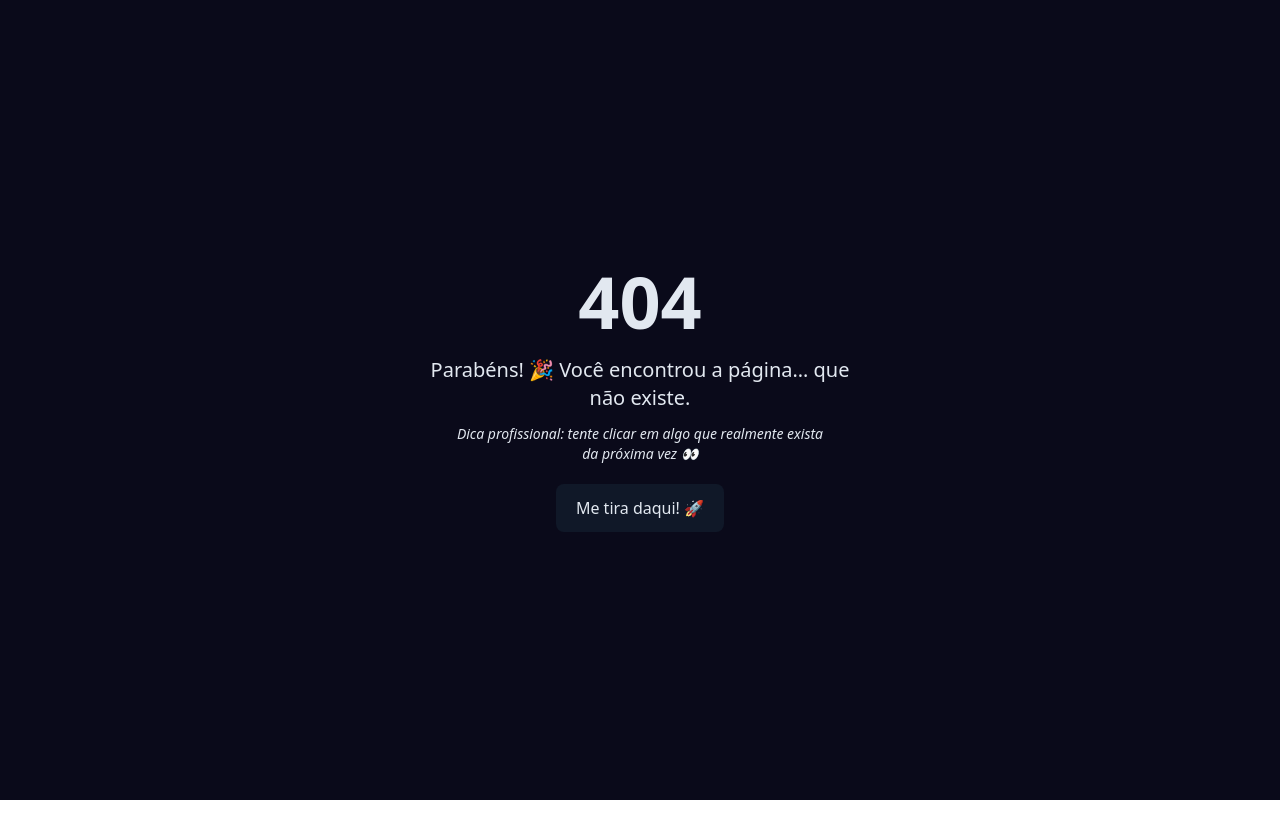
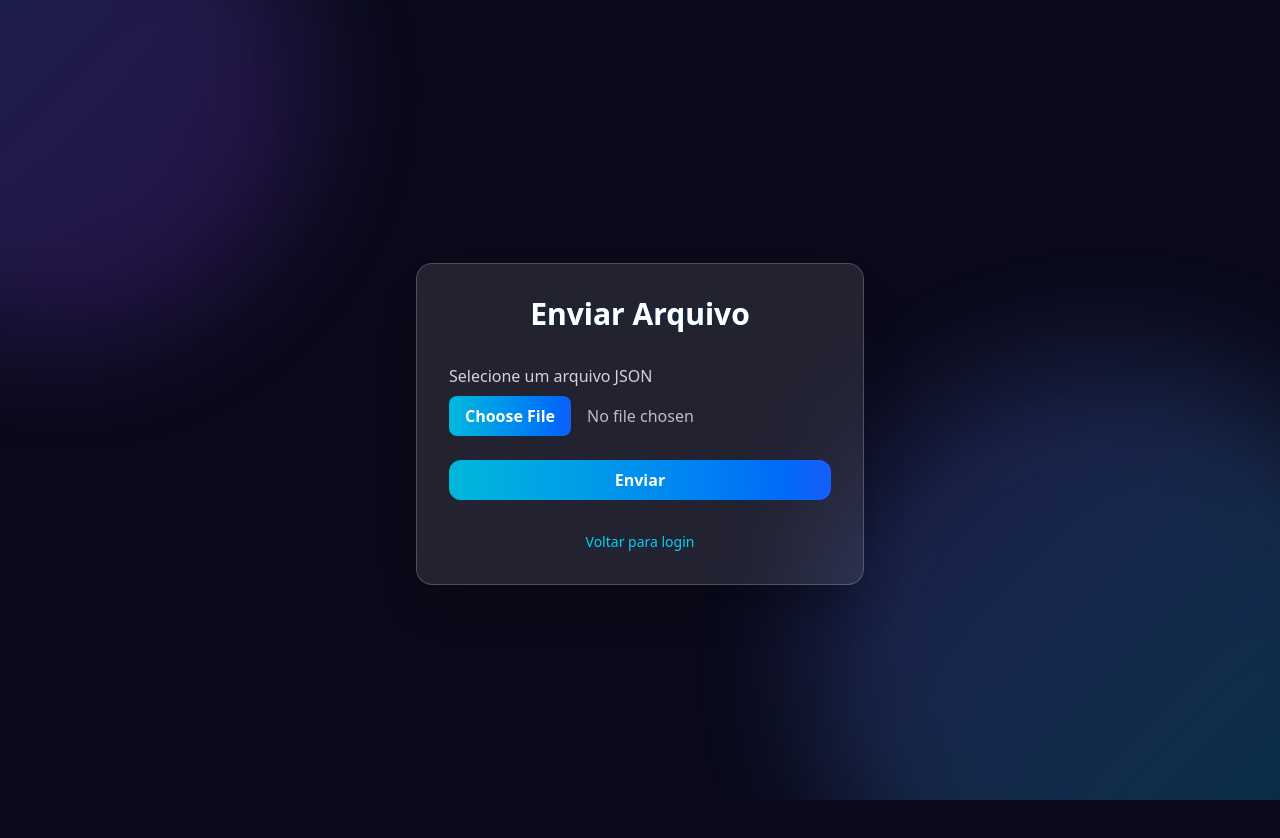
Before and after one commit to CarlosVarao/new_portfolio, a React (Vite) app: page /cadastro-info in a window 1280 px wide. Before the commit this address had no page. Before the commit the page ends 800 px from the top, so only its background shows below. Built offline with nearby package versions, Linux system fonts and the light colour scheme.

Commit message:
add tela de cadasto

```diff
--- a/src/components/ModalEmail.tsx
+++ b/src/components/ModalEmail.tsx
@@ -1,6 +1,6 @@
 import { useState } from "react";
 import { MdClose } from "react-icons/md";
-import { enviarEmail } from "../services/enviarEmail";
+import { enviarEmail } from "../services/servicesApi";
 import SpinnerBtn from "./SpinnerBtn";
 
 interface closeBtn {
--- /dev/null
+++ b/src/pages/CadastroInfo.tsx
@@ -0,0 +1,146 @@
+import { useState } from "react";
+import { enviarEmail } from "../services/servicesApi";
+import Background from "../components/Background";
+
+export default function CadastroInfo() {
+  const [liberarCadastro, setLiberarCadastro] = useState({
+    login: false,
+    cadastro: true,
+  });
+
+  const [email, setEmail] = useState("");
+  const [senha, setSenha] = useState("");
+
+  const [file, setFile] = useState<File | null>(null);
+
+  // Função de envio de login
+  const handleSubmit = (e: React.FormEvent) => {
+    e.preventDefault();
+    console.log("Login com:", { email, senha });
+    // enviarEmail({ email, senha });
+  };
+
+  // Função de troca entre telas
+  const alternarTela = () => {
+    setLiberarCadastro((prev) => ({
+      login: !prev.login,
+      cadastro: !prev.cadastro,
+    }));
+  };
+
+  // Funções do upload
+  const handleFileChange = (e: React.ChangeEvent<HTMLInputElement>) => {
+    if (e.target.files && e.target.files[0]) {
+      setFile(e.target.files[0]);
+    }
+  };
+
+  const handleUpload = async () => {
+    if (!file) {
+      alert("Selecione um arquivo antes de enviar!");
+      return;
+    }
+
+    console.log("Arquivo selecionado:", file.name);
+    alert(`Arquivo "${file.name}" enviado com sucesso!`);
+  };
+
+  return (
+    <Background>
+      {/* === TELA DE LOGIN === */}
+      {liberarCadastro.login && (
+        <div className="flex h-screen w-full items-center justify-center px-4">
+          <div className="w-full max-w-md bg-white/10 backdrop-blur-lg border border-white/20 rounded-2xl shadow-2xl p-8">
+            <h2 className="text-center text-3xl font-bold text-white mb-8 bg-gradient-to-r from-cyan-400 to-blue-500 bg-clip-text text-transparent">
+              Acesso ao Sistema
+            </h2>
+
+            <form onSubmit={handleSubmit} className="flex flex-col gap-5">
+              <div className="flex flex-col">
+                <label className="text-white/80 mb-2 font-medium">E-mail</label>
+                <input
+                  type="email"
+                  placeholder="Digite seu e-mail"
+                  value={email}
+                  onChange={(e) => setEmail(e.target.value)}
+                  className="w-full rounded-xl bg-white/10 border border-white/20 px-4 py-2 text-white placeholder-white/50 focus:outline-none focus:border-cyan-400 transition"
+                />
+              </div>
+
+              <div className="flex flex-col">
+                <label className="text-white/80 mb-2 font-medium">Senha</label>
+                <input
+                  type="password"
+                  placeholder="Digite sua senha"
+                  value={senha}
+                  onChange={(e) => setSenha(e.target.value)}
+                  className="w-full rounded-xl bg-white/10 border border-white/20 px-4 py-2 text-white placeholder-white/50 focus:outline-none focus:border-cyan-400 transition"
+                />
+              </div>
+
+              <button
+                type="submit"
+                className="mt-2 rounded-xl bg-gradient-to-r from-cyan-500 to-blue-600 py-2 font-bold text-white transition-all hover:scale-[1.02] hover:shadow-[0_0_10px_#06b6d4]"
+              >
+                Entrar
+              </button>
+            </form>
+
+            <div className="text-center mt-5">
+              <button
+                onClick={alternarTela}
+                className="text-sm text-cyan-400 hover:text-cyan-300 transition"
+              >
+                Criar conta / Ir para upload
+              </button>
+            </div>
+          </div>
+        </div>
+      )}
+
+      {/* === TELA DE UPLOAD === */}
+      {liberarCadastro.cadastro && (
+        <div className="flex h-screen w-full items-center justify-center px-4">
+          <div className="w-full max-w-md bg-white/10 backdrop-blur-lg border border-white/20 rounded-2xl shadow-2xl p-8">
+            <h2 className="text-center text-3xl font-bold text-white mb-8 bg-gradient-to-r from-cyan-400 to-blue-500 bg-clip-text text-transparent">
+              Enviar Arquivo
+            </h2>
+
+            <div className="flex flex-col gap-6">
+              <div className="flex flex-col">
+                <label className="text-white/80 mb-2 font-medium">
+                  Selecione um arquivo JSON
+                </label>
+                <input
+                  type="file"
+                  accept=".json"
+                  onChange={handleFileChange}
+                  className="file:mr-4 file:rounded-lg file:border-0 file:bg-gradient-to-r file:from-cyan-500 file:to-blue-600 file:px-4 file:py-2 file:text-white file:font-semibold hover:file:opacity-90 text-white/70"
+                />
+                {file && (
+                  <p className="mt-3 text-sm text-cyan-300 text-center truncate">
+                    Arquivo selecionado: {file.name}
+                  </p>
+                )}
+              </div>
+
+              <button
+                onClick={handleUpload}
+                className="rounded-xl bg-gradient-to-r from-cyan-500 to-blue-600 py-2 font-bold text-white transition-all hover:scale-[1.02] hover:shadow-[0_0_10px_#06b6d4]"
+              >
+                Enviar
+              </button>
+
+              <button
+                onClick={alternarTela}
+                className="text-sm text-cyan-400 hover:text-cyan-300 transition mt-2"
+              >
+                Voltar para login
+              </button>
+            </div>
+          </div>
+        </div>
+      )}
+    </Background>
+  );
+}
--- a/src/router/routes.tsx
+++ b/src/router/routes.tsx
@@ -2,6 +2,7 @@ import { BrowserRouter, Routes, Route } from "react-router-dom";
 import Home from "../pages/Home";
 import ProjectHub from "../pages/ProjectHub";
 import NotFound from "../components/NotFound";
+import CadastroInfo from "../pages/cadastroInfo";
 
 export default function AppRoutes() {
   return (
@@ -9,6 +10,7 @@ export default function AppRoutes() {
       <Routes>
         <Route path="/" element={<Home />} />
         <Route path="/project-hub" element={<ProjectHub />} />
+        <Route path="/cadastro-info" element={<CadastroInfo />} />
 
         {/* Rota para páginas não encontradas */}
         <Route path="*" element={<NotFound />} />
```
Also changed, not shown: src/services/servicesApi.ts (renamed from src/services/enviarEmail.ts).
